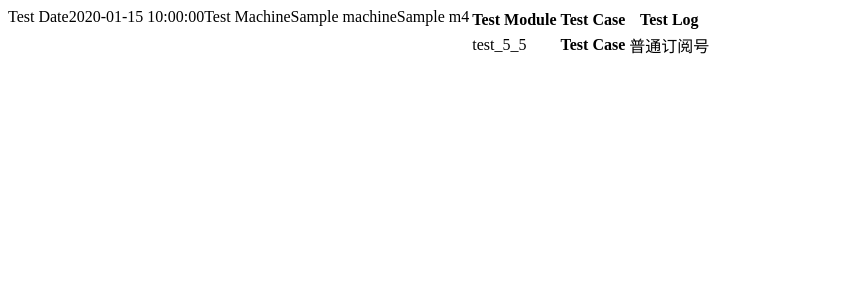
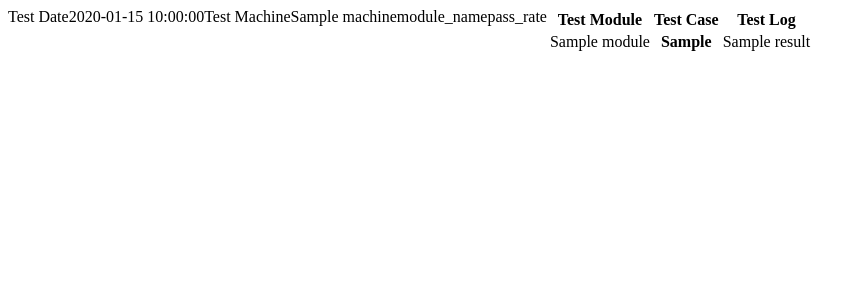
Before and after one commit to 6256163/general_automation_framework, a Python web app: template template_package/templates/template.html in a window 1280 px wide. Shown: the top 300 px of the page, without its empty margins (0-865 px from the left). Run offline with Jinja, Linux system fonts and the light colour scheme; the template is opened without the code that fills it: most values are stand-ins (such as "Sample title", 1, 10 or a date in 2020).

Commit message:
test result 模版

```diff
--- a/setting.py
+++ b/setting.py
@@ -2,6 +2,6 @@ LOG_FOLDER = 'test_log'
 
 TESTCASE_FOLDER = 'testcase'
 
-TEST_RESULTS_FOLDER = ''
+TEST_RESULTS_FOLDER = 'test_results'
 
 BROWSER_DRIVER_FOLDER = 'browser_driver'
--- a/template_package/templates/template.html
+++ b/template_package/templates/template.html
@@ -12,10 +12,8 @@
     <div style="float: left">{{ result.machine }}</div>
 </div>
 <div>
-    {% for r in result.results %}
-        <div style="float: left">{{ m.module_name }}</div>
-        <div style="float: left">{{ m.pass_rate }}</div>
-    {% endfor %}
+    <div style="float: left">module_name</div>
+    <div style="float: left">pass_rate</div>
 </div>
 
 <table>
@@ -27,11 +25,11 @@
     </tr>
     </thead>
     <tbody>
-    {% for t in test_results %}
+    {% for r in result.results %}
     <tr>
-        <td><span>test_5_5</span></td>
-        <th><span>Test Case</span></th>
-        <td><span>普通订阅号</span></td>
+        <td><span>{{r.module}}</span></td>
+        <th><span>{{r.test_case}}</span></th>
+        <td><span>{{r.result}}</span></td>
     </tr>
     {% endfor %}
     </tbody>
```
Also changed, not shown: run.py (+5 -5 lines).
